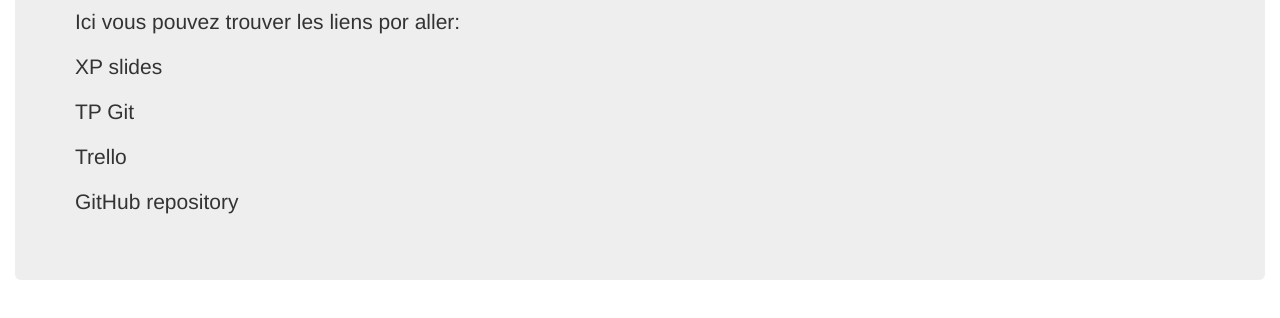
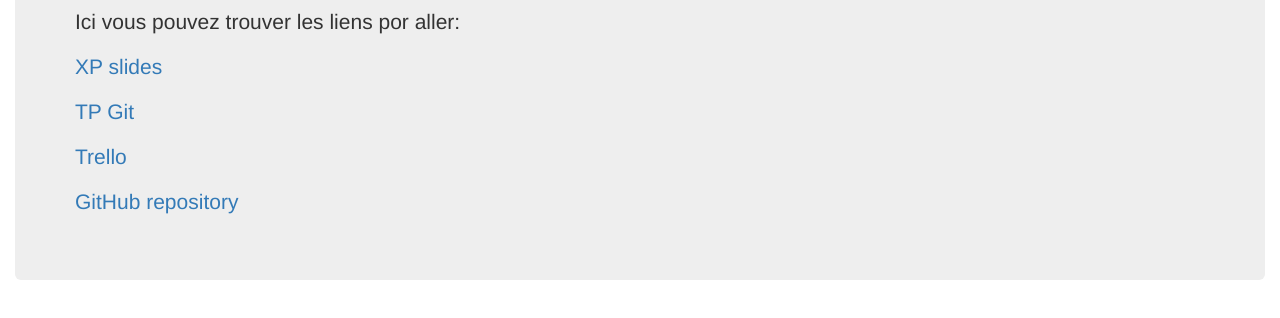
Before and after one commit to Imvi10/ImVi10.github.io, a plain HTML site: page index.html in a window 1280 px wide. Shown: the part 202-520 px from the top of the page. Drawn offline with Linux system fonts and the light colour scheme.

Commit message:
Updating site

```diff
--- a/index.html
+++ b/index.html
@@ -5,7 +5,7 @@
     <meta http-equiv="X-UA-Compatible" content="IE=edge">
     <meta name="viewport" content="width=device-width, initial-scale=1">
 
-    <title>Bootstrap 3, from LayoutIt!</title>
+    <title>Git Hub </title>
 
     <meta name="description" content="Source code generated using layoutit.com">
     <meta name="author" content="LayoutIt!">
@@ -26,9 +26,13 @@
 				<li>
 					<a href="#">Profile</a>
 				</li>
+<!--
 				<li class="disabled">
+-->
 					<a href="#">Messages</a>
+<!--
 				</li>
+-->
 				<li class="dropdown pull-right">
 					 <a href="#" data-toggle="dropdown" class="dropdown-toggle">Dropdown<strong class="caret"></strong></a>
 					<ul class="dropdown-menu">
@@ -60,16 +64,16 @@
 					Ici vous pouvez trouver les liens por aller:
 				</p>
 				<p>
-					XP slides
+					<a href="http://fr.slideshare.net/sergehardy1/cours-extreme-programming">XP slides</a>
 				</p>
 				<p>
-					TP Git
+					<a href= "https://docs.google.com/document/d/1BYm88K9LuWogYZfovKHOlc3JGWCP7HbH4_dRHPcsryM/edit">TP Git</a>
+					</p>
+				<p>
+					<a href= "https://trello.com/b/oyntL8kY/github">Trello</a>
 				</p>
 				<p>
-					Trello
-				</p>
-				<p>
-					GitHub repository
+					<a href= "https://github.com/Imvi10/ImVi10.github.io">GitHub repository</a>
 				</p>
 
 
```
